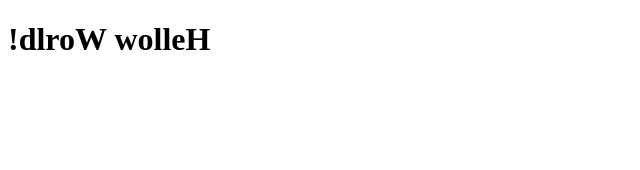
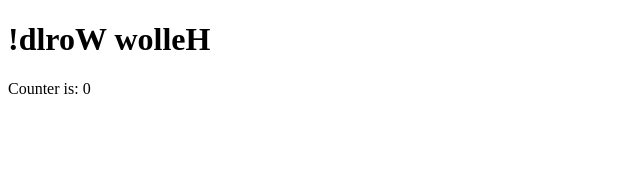
Before and after one commit to stephenmussel/vue-tutorial, a Vue app: page / in a window 1280 px wide. Shown: the top 170 px of the page, without its empty margins (0-640 px from the left). Built offline with nearby package versions, Linux system fonts and the light colour scheme.

Commit message:
added counter data property

```diff
--- a/src/App.vue
+++ b/src/App.vue
@@ -5,7 +5,10 @@
     // data component option is a function that renders an object
     data() {
       return {
-        message: 'Hellow World!'
+        message: 'Hellow World!',
+        counter: {
+          count: 0
+        }
       }
     }
 
@@ -21,4 +24,5 @@
 
   <!-- can use JS expressions -->
   <h1>{{ message.split('').reverse().join('') }}</h1>
+  <p>Counter is: {{ counter.count }}</p>
 </template>
```
